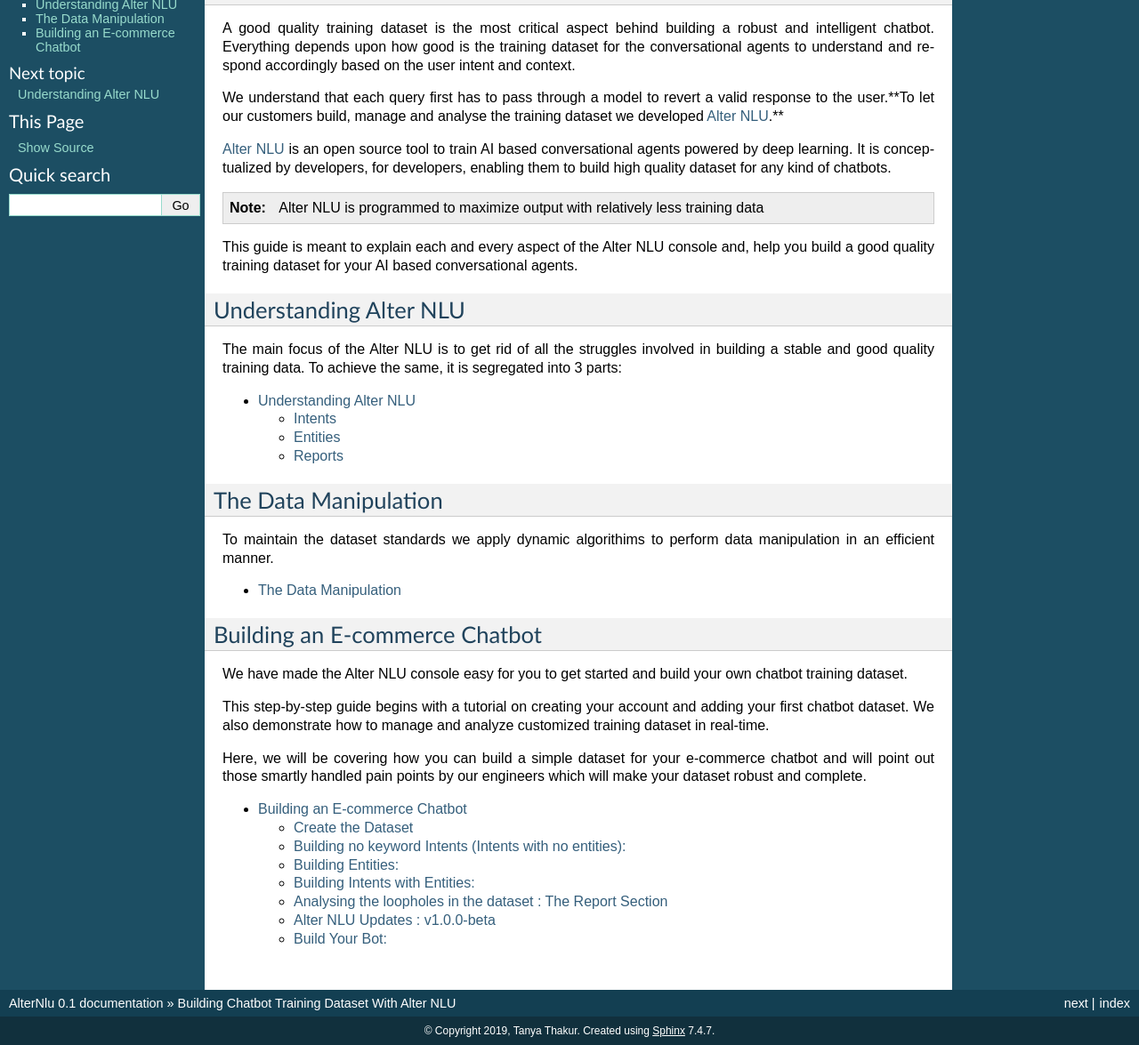
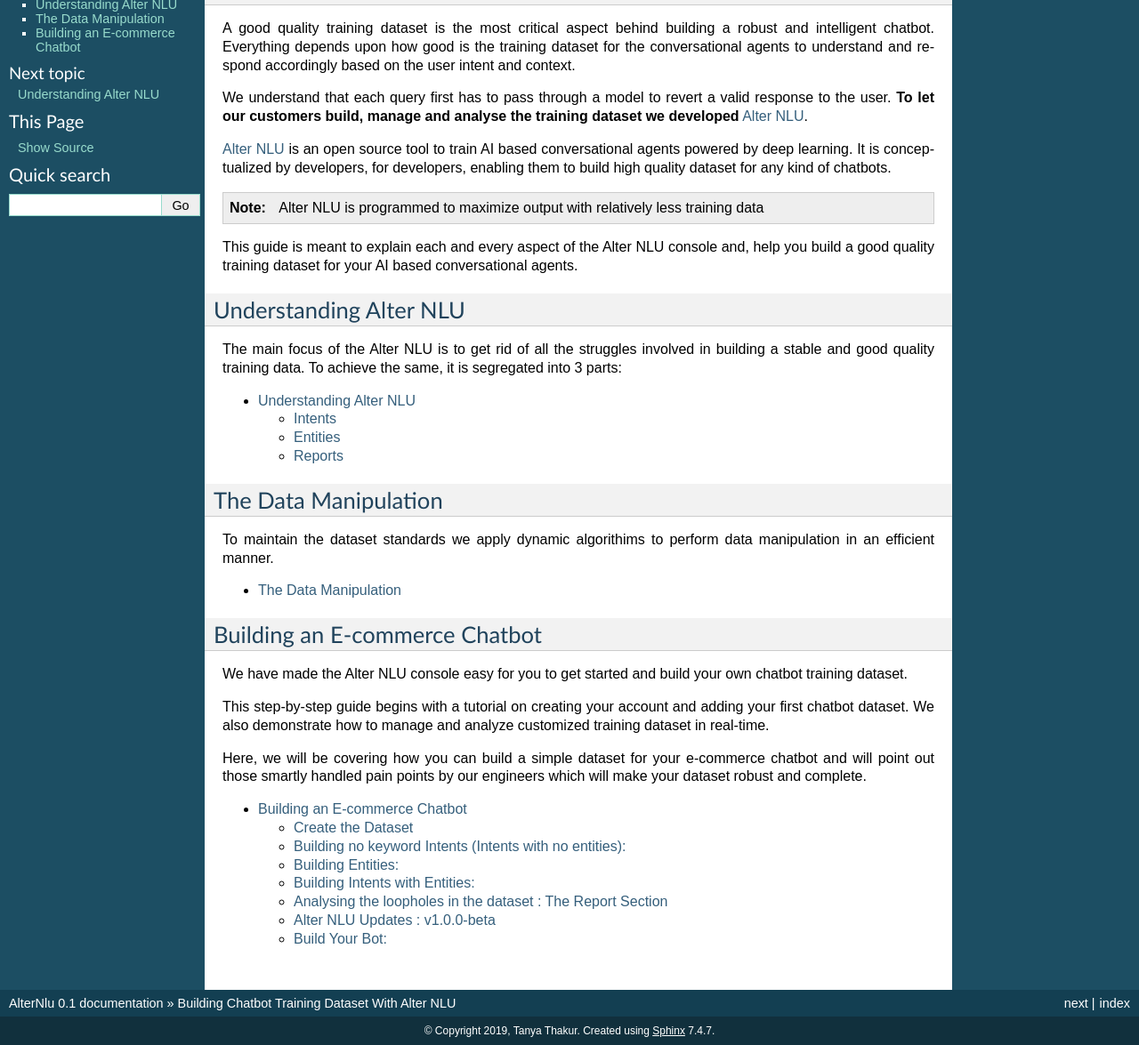
Before and after one commit to thakurtanya/kontikilabsDevelopers, a Sphinx documentation site: the page built from doc/source/index.rst, in a window 1280 px wide, cut to the strip 109-1284 px from the top of the page. Shown: the whole strip at 89% size. Built offline with Sphinx 7.4.7, drawn with Linux system fonts in a browser that asks for light colours.

Commit message:
content additions

```diff
--- a/doc/source/index.rst
+++ b/doc/source/index.rst
@@ -15,7 +15,8 @@
 
 A good quality training dataset is the most critical aspect behind building a robust and intelligent chatbot. Everything depends upon how good is the training dataset for the conversational agents to understand and respond accordingly based on the user intent and context.
 
-We understand that each query first has to pass through a model to revert a valid response to the user.**To let our customers build, manage and analyse the training dataset we developed `Alter NLU <https://console.kontikilabs.com>`_.**
+We understand that each query first has to pass through a model to revert a valid response to the user.
+**To let our customers build, manage and analyse the training dataset we developed** `Alter NLU <https://console.kontikilabs.com>`_.
 
 `Alter NLU <https://console.kontikilabs.com>`_ is an open source tool to train AI based conversational agents powered by deep learning. It is conceptualized by developers, for developers, enabling them to build high quality dataset for any kind of chatbots.
 
```
